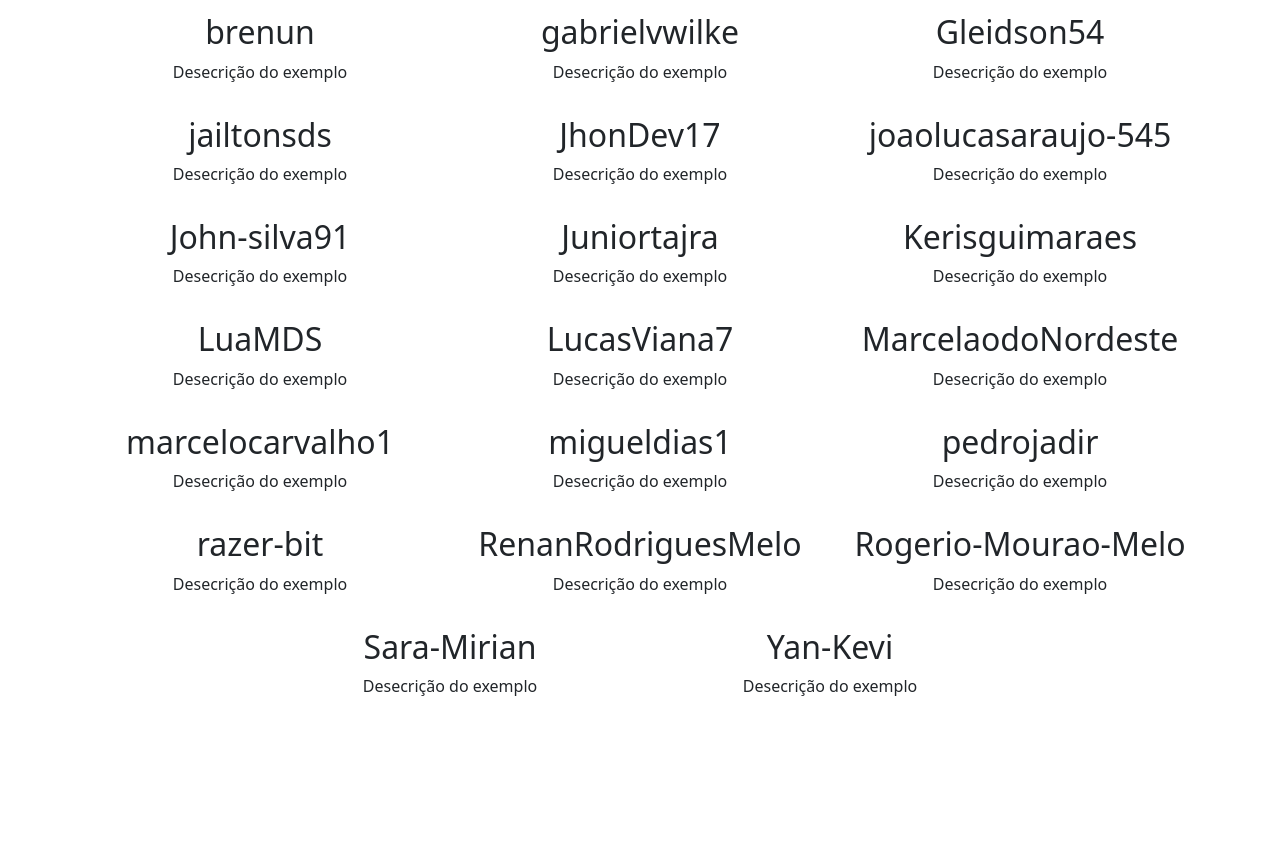
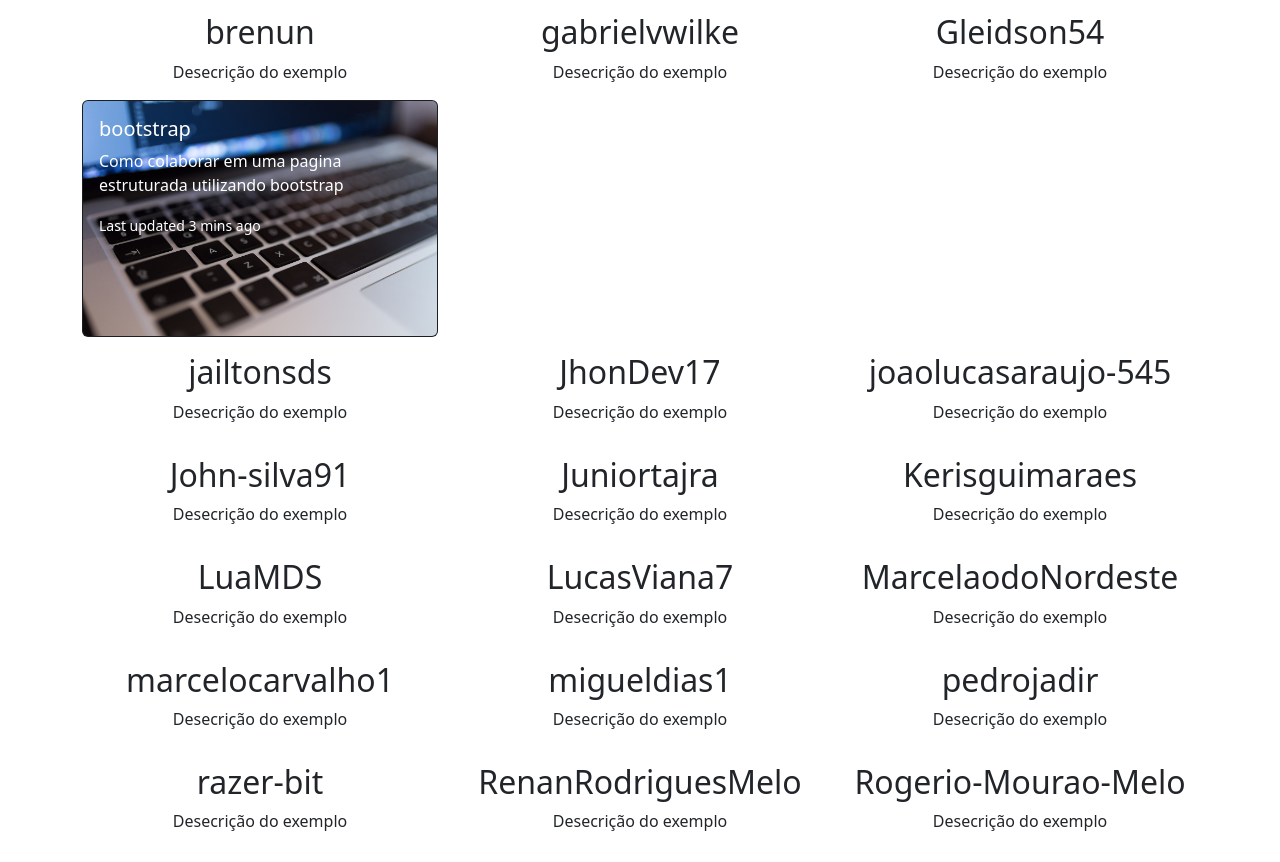
Before and after one commit to fsl-04/bootstrap-ref, a plain HTML site: page index.html in a window 1280 px wide. Shown: the part 1172-2034 px from the top of the page. Before the commit the page ends 1918 px from the top, so only its background shows below. Drawn offline with nearby package versions, Linux system fonts and the light colour scheme.

Commit message:
minha parte do projeto

```diff
--- a/index.html
+++ b/index.html
@@ -221,6 +221,16 @@
                 <h2>brenun</h2>
                 <!-- componente -->
                  <p>Desecrição do exemplo</p>
+                    <div style="display: flex; justify-content: center;">
+                        <div class="card text-bg-dark">
+                            <img src="img/img07.jpg" class="card-img" alt="imagem">
+                            <div class="card-img-overlay">
+                              <h5 class="card-title">bootstrap</h5>
+                              <p class="card-text">Como colaborar em uma pagina estruturada utilizando bootstrap</p>
+                              <p class="card-text"><small>Last updated 3 mins ago</small></p>
+                            </div>
+                          </div>
+                    </div>
             </div>
 
             <div class="col-lg-4 col-md-6 col-sm-12 my-2 d-flex flex-column align-items-center ">
```
Also changed, not shown: img/img07.jpg (added).
